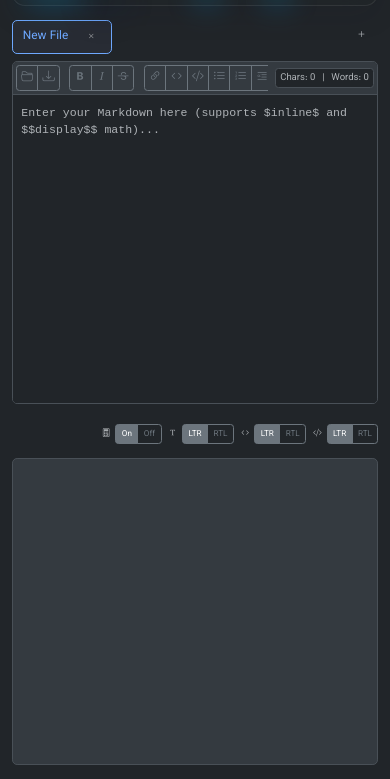
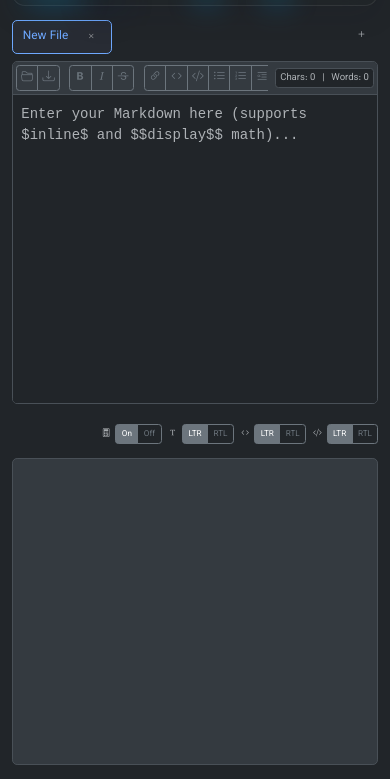
Before and after one commit to matinkg/markdown-renderer, a website built with Vite: page index.html in a window 390 px wide. Shown: the part 90-869 px from the top of the page. Built offline with nearby package versions, Linux system fonts and the light colour scheme.

Commit message:
Fix: update CSS for markdown input and output areas to respect user font-size settings and improve scaling

```diff
--- a/style.css
+++ b/style.css
@@ -1478,11 +1478,15 @@ html[data-bs-theme="dark"] #markdown-toolbar #input-counts {
 		font-size: 0.64rem;
 	}
 
-	/* Scale editor and output areas */
-	#markdown-input,
+	/* Scale editor and output areas (respect user font-size settings) */
+	#markdown-input {
+		padding: 0.85rem;
+		font-size: var(--input-font-size);
+	}
+
 	#markdown-output {
 		padding: 0.85rem;
-		font-size: 0.85rem;
+		font-size: var(--output-font-size);
 	}
 
 	/* Scale headings in output */
```
